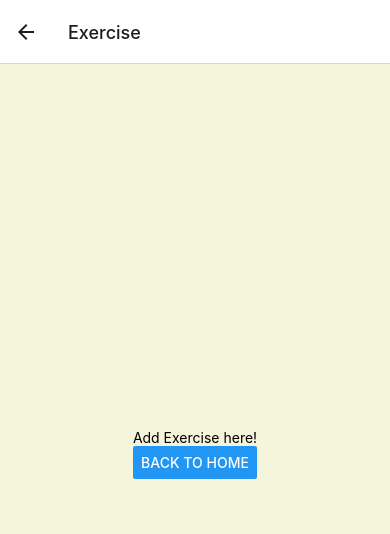
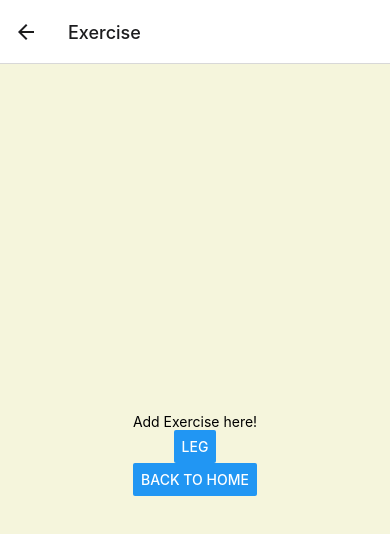
Before and after one commit to lmelo031/MobilePortfolio2, a React Native app in the folder portfolio2/: screen /Exercise in a window 390 px wide. Shown: the top 534 px of the page. Built offline with nearby package versions, Linux system fonts and the light colour scheme.

Commit message:
April 24, 2022 6:20 PM

```diff
--- a/portfolio2/ExerciseScreen.js
+++ b/portfolio2/ExerciseScreen.js
@@ -7,6 +7,12 @@ class ExerciseScreen extends React.Component {
     return (
       <View style={styles.container}>
         <Text>Add Exercise here!</Text>
+        <Button
+          title="leg"
+          onPress={() =>
+            this.props.navigation.navigate('')
+          }
+        />
         <Button
           title="Back to home"
           onPress={() =>
```
